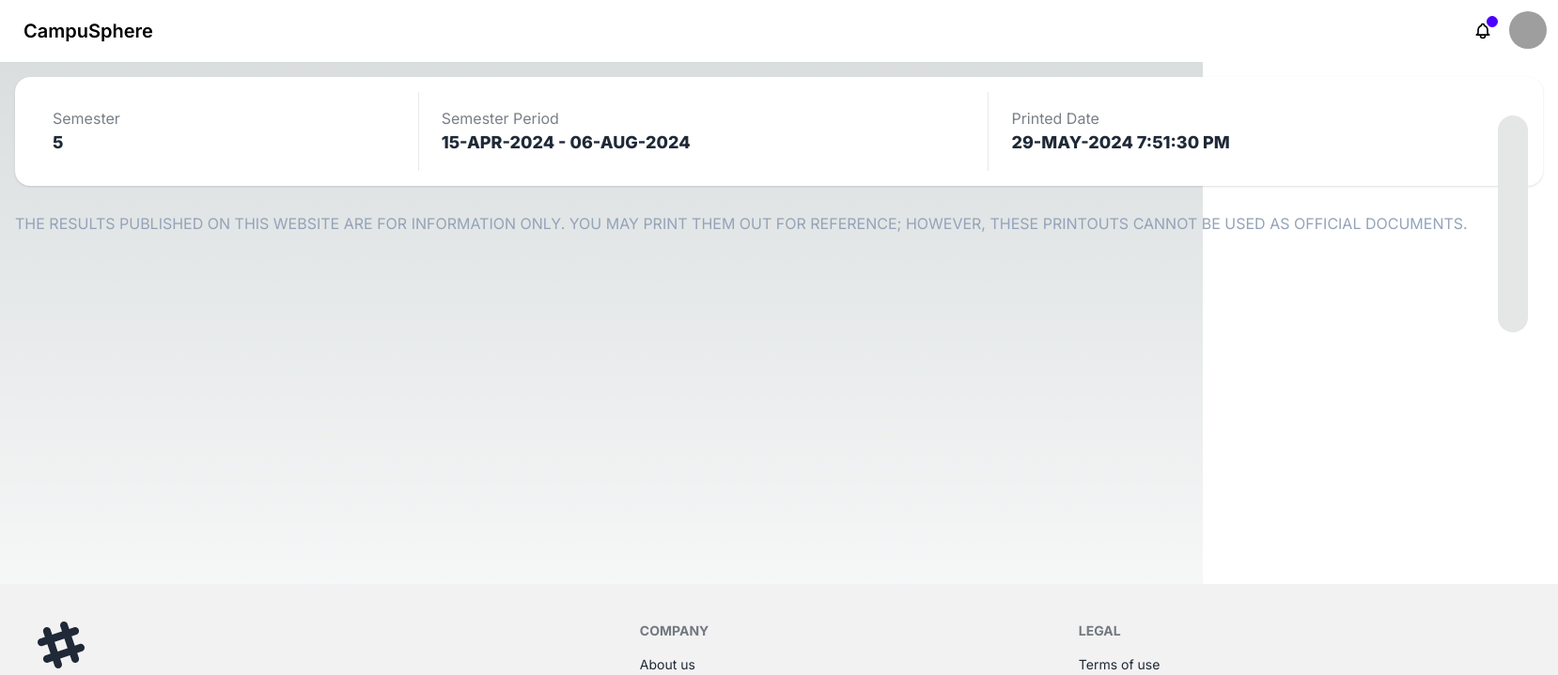
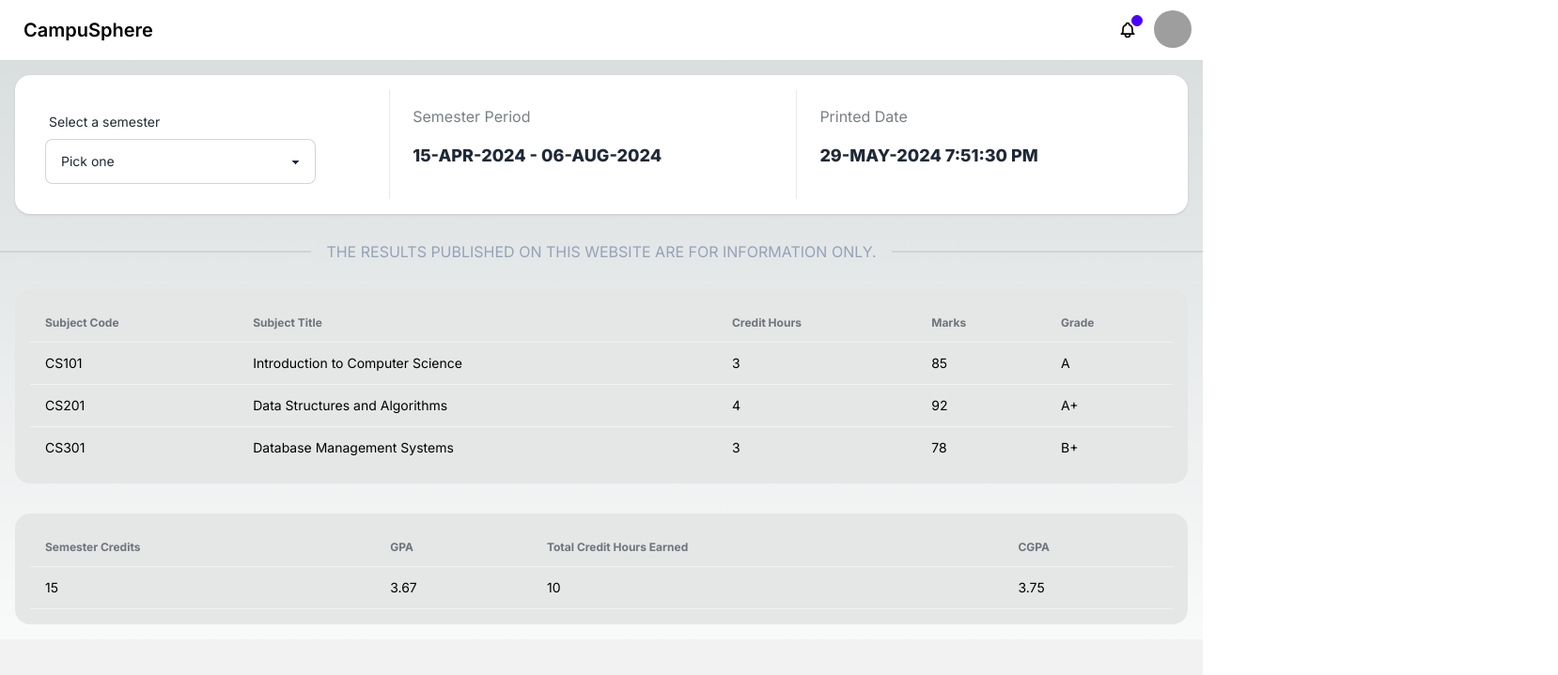
Before and after one commit to Cookie-Knight/student-information-system-fyp, a Next.js app: page /main/examresult in a window 1280 px wide. Shown: the top 719 px of the page at 94% size, 1658 px wide, since content can reach past the window. Built offline with nearby package versions, Linux system fonts and the light colour scheme; grey boxes are pictures that could not be loaded.

Commit message:
added pages

```diff
--- a/app/main/examresult/page.tsx
+++ b/app/main/examresult/page.tsx
@@ -3,11 +3,17 @@ export default function ExamResult() {
         <main>
             <div className="flex flex-col w-full">
                 <div className="stats stats-vertical lg:stats-horizontal p-4 ml-4 mr-4 mb-4 mt-4 shadow">
-
-  <div className="stat">
-    <div className="stat-title">Semester</div>
-    <div className="stat-value text-lg ">5</div>
+                    <label className="form-control w-full max-w-xs p-4">
+                        <div className="label">
+                            <span className="label-text">Select a semester</span>
                         </div>
+                        <select className="select select-bordered">
+                            <option disabled selected>Pick one</option>
+                            <option>Semester One</option>
+                            <option>Semester Two</option>
+                            <option>Semester Semester Three</option>
+                        </select>
+                    </label>
 
                     <div className="stat">
                         <div className="stat-title">Semester Period</div>
@@ -18,98 +24,74 @@ export default function ExamResult() {
                         <div className="stat-title">Printed Date</div>
                         <div className="stat-value text-lg ">29-MAY-2024 7:51:30 PM</div>
                     </div>
+                </div>
 
-</div>
-                <div className="divider text-slate-400">THE RESULTS PUBLISHED ON THIS WEBSITE ARE FOR INFORMATION ONLY. YOU MAY PRINT THEM OUT FOR REFERENCE; HOWEVER, THESE PRINTOUTS CANNOT BE USED AS OFFICIAL DOCUMENTS.
-
-
-                <div className="grid h-95 card bg-base-300 p-4 ml-4 mr-4 mb-4 mt-4 rounded-box">
+                <div className="divider text-slate-400">THE RESULTS PUBLISHED ON THIS WEBSITE ARE FOR INFORMATION ONLY.</div>
+                <div className="card bg-base-300 rounded-box p-4 ml-4 mr-4 mb-4 mt-4">
                     <div className="overflow-x-auto">
-                        <table className="table table-xs">
-
-
+                        <table className="table">
+                            {/* head */}
                             <thead>
                                 <tr>
-                                    <th></th>
-                                    <th>Programme Code</th>
-                                    <th>Name</th>
-                                    <th>Time</th>
-                                    <th>Location</th>
-                                    <th>Session</th>
-                                    <th>Date</th>
+                                    <th>Subject Code</th>
+                                    <th>Subject Title</th>
+                                    <th>Credit Hours</th>
+                                    <th>Marks</th>
+                                    <th>Grade</th>
                                 </tr>
                             </thead>
                             <tbody>
+                                {/* row 1 */}
                                 <tr>
-                                    <th>1</th>
-                                    <td>ENG101</td>
-                                    <td>English Literature</td>
-                                    <td>9:00 AM - 10:30 AM</td>
-                                    <td>Room 101</td>
-                                    <td>Lecture</td>
-                                    <td>5/12/2024</td>
+                                    <td>CS101</td>
+                                    <td>Introduction to Computer Science</td>
+                                    <td>3</td>
+                                    <td>85</td>
+                                    <td>A</td>
                                 </tr>
+                                {/* row 2 */}
                                 <tr>
-                                    <th>2</th>
-                                    <td>MTH202</td>
-                                    <td>Advanced Calculus</td>
-                                    <td>11:00 AM - 12:30 PM</td>
-                                    <td>Room 202</td>
-                                    <td>Lecture</td>
-                                    <td>5/12/2024</td>
+                                    <td>CS201</td>
+                                    <td>Data Structures and Algorithms</td>
+                                    <td>4</td>
+                                    <td>92</td>
+                                    <td>A+</td>
                                 </tr>
+                                {/* row 3 */}
                                 <tr>
-                                    <th>3</th>
-                                    <td>CSC303</td>
-                                    <td>Data Structures</td>
-                                    <td>2:00 PM - 3:30 PM</td>
-                                    <td>Room 303</td>
-                                    <td>Lecture</td>
-                                    <td>5/12/2024</td>
-                                </tr>
-                                <tr>
-                                    <th>4</th>
-                                    <td>PHY404</td>
-                                    <td>Quantum Mechanics</td>
-                                    <td>4:00 PM - 5:30 PM</td>
-                                    <td>Room 404</td>
-                                    <td>Lecture</td>
-                                    <td>5/12/2024</td>
-                                </tr>
-                                <tr>
-                                    <th>5</th>
-                                    <td>CHE105</td>
-                                    <td>Organic Chemistry</td>
-                                    <td>9:00 AM - 10:30 AM</td>
-                                    <td>Room 105</td>
-                                    <td>Lab</td>
-                                    <td>5/13/2024</td>
-                                </tr>
-                                <tr>
-                                    <th>6</th>
-                                    <td>HIS206</td>
-                                    <td>Modern History</td>
-                                    <td>11:00 AM - 12:30 PM</td>
-                                    <td>Room 206</td>
-                                    <td>Lecture</td>
-                                    <td>5/13/2024</td>
+                                    <td>CS301</td>
+                                    <td>Database Management Systems</td>
+                                    <td>3</td>
+                                    <td>78</td>
+                                    <td>B+</td>
                                 </tr>
                             </tbody>
-                            <tfoot>
+                        </table>
+                    </div>
+                </div>
+
+                <div className="card bg-base-300 rounded-box p-4 ml-4 mr-4 mb-4 mt-4">
+                    <div className="overflow-x-auto">
+                        <table className="table">
+                            {/* head */}
+                            <thead>
                                 <tr>
-                                    <th></th>
-                                    <th>Programme Code</th>
-                                    <th>Name</th>
-                                    <th>Time</th>
-                                    <th>Location</th>
-                                    <th>Session</th>
-                                    <th>Date</th>
+                                    <th>Semester Credits</th>
+                                    <th>GPA</th>
+                                    <th>Total Credit Hours Earned</th>
+                                    <th>CGPA</th>
                                 </tr>
-                            </tfoot>
-
+                            </thead>
+                            <tbody>
+                                {/* row 1 */}
+                                <tr>
+                                    <td>15</td>
+                                    <td>3.67</td>
+                                    <td>10</td>
+                                    <td>3.75</td>
+                                </tr>
+                            </tbody>
                         </table>
-
-                    </div>
                     </div>
                 </div>
             </div>
--- a/app/main/feedbacks/page.tsx
+++ b/app/main/feedbacks/page.tsx
@@ -1,12 +1,7 @@
 export default function Feedbacks() {
     return (
         <main>
-        <div className="mockup-browser border bg-base-300">
-  <div className="mockup-browser-toolbar">
-    <div className="input"> </div>
-  </div>
-  <div className="flex justify-center px-4 py-16 bg-base-200">more to add...</div>
-</div>
+<p></p>
 </main>
     )
 }
```
Also changed, not shown: app/main/timetable/page.tsx (line endings or trailing spaces). Lines whose indentation alone changed are shown as unchanged.
